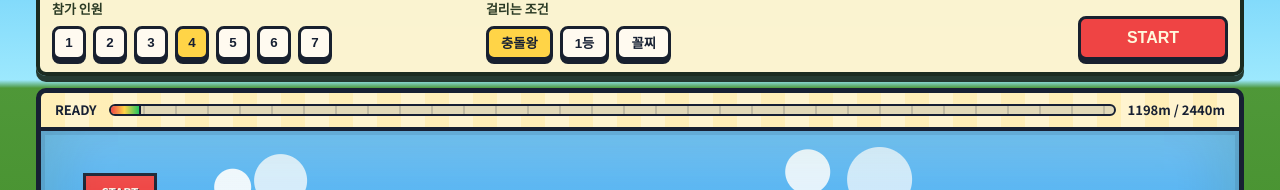
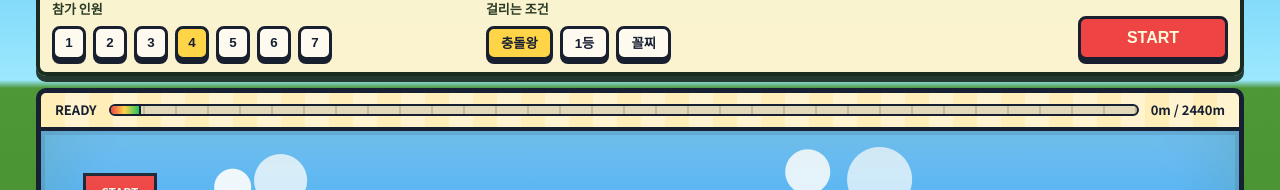
Before and after one commit to fbdlsgud/portfolio, a React (Create React App) app: page /obstacle-race in a window 1280 px wide. Shown: the part 160-350 px from the top of the page. Built offline with nearby package versions, Linux system fonts and the light colour scheme; no server answers.

Commit message:
fix: clamp obstacle race distance display

```diff
--- a/src/components/page/games/ObstacleRace.jsx
+++ b/src/components/page/games/ObstacleRace.jsx
@@ -343,6 +343,7 @@ export default function ObstacleRace() {
   const leader = sortedRunners[0];
   const worldHeight = LANE_START_Y + (entrants.length - 1) * LANE_GAP + 160;
   const leaderProgress = leader ? Math.round(getProgress(leader)) : 0;
+  const leaderDistance = raceState === 'idle' || !leader ? 0 : Math.round(clamp(leader.x, 0, FINISH_X));
   const finishLabel = penaltyMode === 'first' ? '1등 걸림' : penaltyMode === 'last' ? '꼴찌 걸림' : '충돌왕 걸림';
 
   const obstacleClassMap = {
@@ -460,7 +461,7 @@ export default function ObstacleRace() {
             <div className={styles.stageMeter} aria-hidden="true">
               <i style={{ width: `${leaderProgress}%` }} />
             </div>
-            <strong>{Math.round(clamp(cameraX + stageWidth, 0, COURSE_LENGTH))}m / {FINISH_X}m</strong>
+            <strong>{leaderDistance}m / {FINISH_X}m</strong>
           </div>
 
           <div
```
Also changed, not shown: 3 other files (tests, documents, lock files or other folders).
